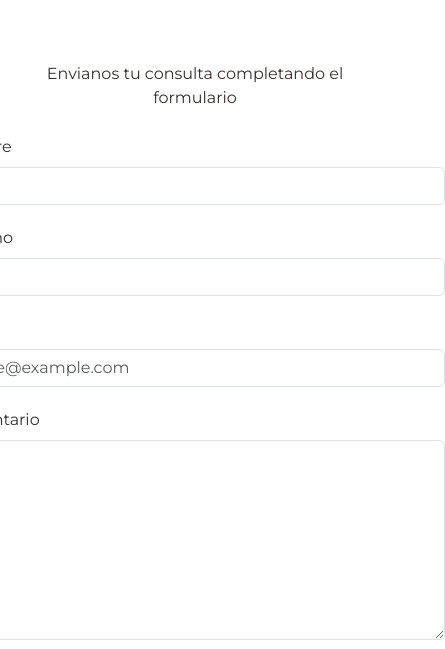
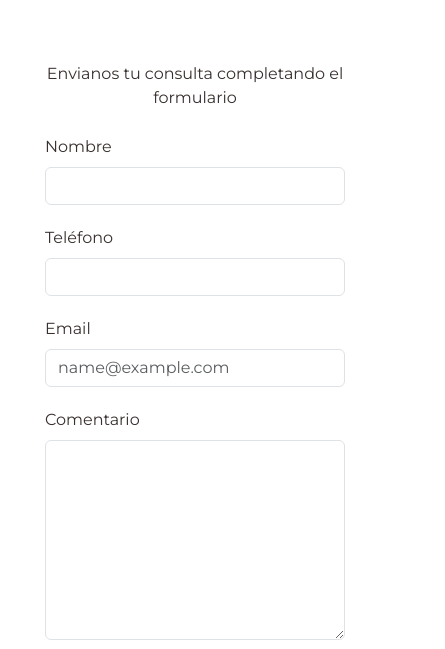
Before and after one commit to marirog86/proyecto-coder, a website: page pages/contacto.html in a window 390 px wide. Shown: the part 195-844 px from the top of the page, 445 px wide, since content can reach past the window. Drawn offline with nearby package versions, Linux system fonts and the light colour scheme.

Commit message:
contacto responsive

```diff
--- a/scss/base/_mediaquerys.scss
+++ b/scss/base/_mediaquerys.scss
@@ -217,6 +217,16 @@
     }
 }
 
+@media screen and (max-width: 600px){
+    .contact .mb-3 .custom-width-1{
+        width: 300px;
+    }
+    .contact .mb-3 .custom-coment{
+        width: 300px;
+    }
+
+}
+
 @media screen and (max-width: 567px){
     .whatsapp{
         display: none;
```
Also changed, not shown: css/estilos.css.
